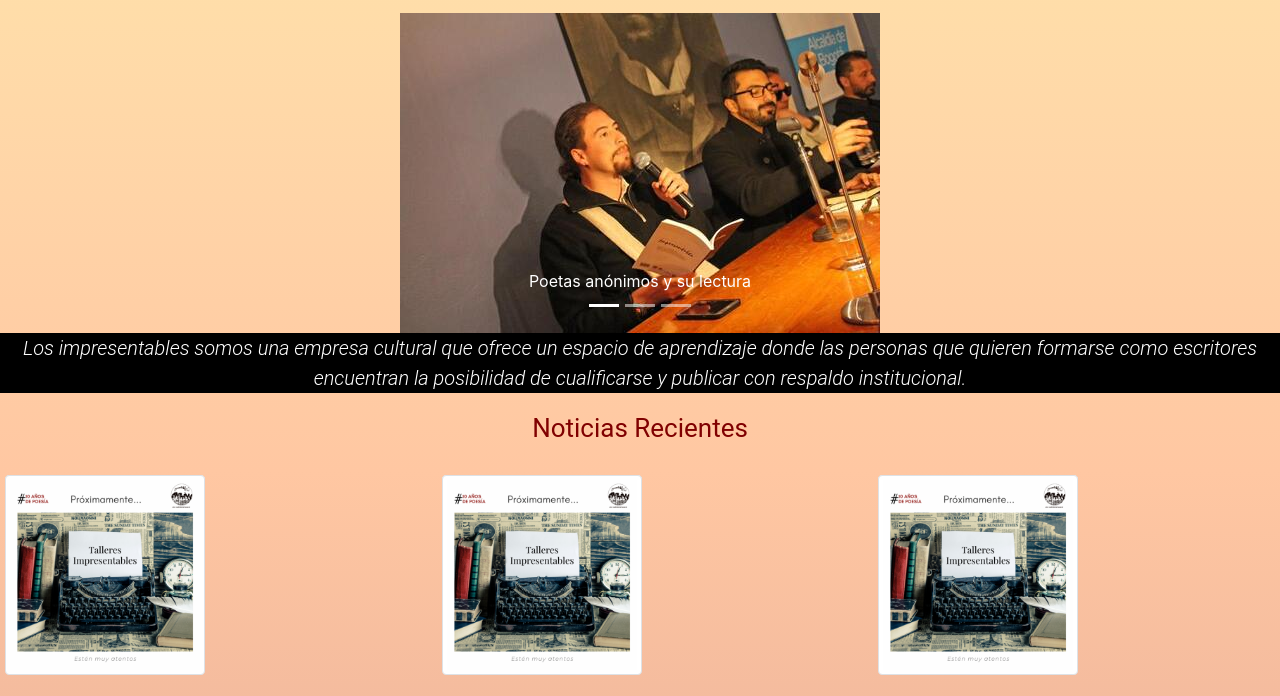
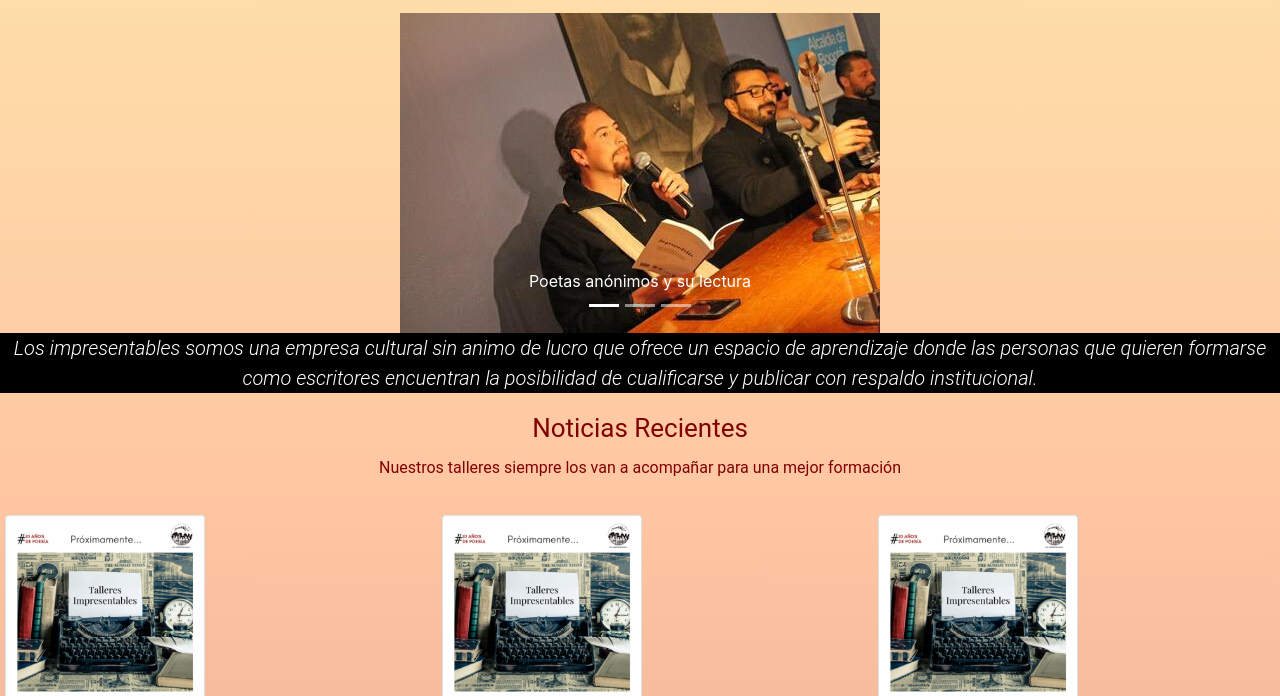
Before and after one commit to Dalivi83/ProyectoCoderHouse, a website: page index.html in a window 1280 px wide. Shown: the part 560-1256 px from the top of the page. Drawn offline with nearby package versions, Linux system fonts and the light colour scheme.

Commit message:
se agrego texto que presenta los talleres en noticias

```diff
--- a/index.html
+++ b/index.html
@@ -93,13 +93,14 @@
                 <div class="row ">
                     <div class="col align-items-start ">
                         <div class="frase ">
-                            <p class="lead font-italic text-white center ">Los impresentables somos una empresa cultural que ofrece un espacio de aprendizaje donde las personas que quieren formarse como escritores encuentran la posibilidad de cualificarse y publicar con respaldo institucional.</p>
+                            <p class="lead font-italic text-white center ">Los impresentables somos una empresa cultural sin animo de lucro que ofrece un espacio de aprendizaje donde las personas que quieren formarse como escritores encuentran la posibilidad de cualificarse y publicar con respaldo institucional.</p>
                         </div>
                     </div>
                 </div>
                 <div class="row ">
-                    <div class="col ">
+                    <div class="col align-items-center ">
                         <h2 class="h2 text-capitalize section_contenido--titulo2 ">Noticias Recientes</h2>
+                        <p class="center ">Nuestros talleres siempre los van a acompañar para una mejor formación</p>
                     </div>
                 </div>
                 <section>
@@ -154,7 +155,7 @@
                         <div class="col-4 ">
                         <h3 class="text-center ">Círculo de lectura</h3>
                             <p class="small ">La dinámica es leer a dos autoras en 1 mes, un texto narrativo y uno de poesía: la idea es dedicarle 15 días a la obra narrativa y 15 días a la de poesía. Cada mes renovaremos el título y la autora; sin embargo, no se espante, esto no quiere decir que tiene que leer sin comprender o disfrutar. Puede tomarse su tiempo, pero siempre y cuando avance en los títulos. Este año leeremos a escritoras del continente americano. Espero que disfruten de este acercamiento a la literatura escrita por mujeres.</p>
-                            <button class="btn btn-info " type="button " onclick="javascript:void(window.open( 'pages/circuloDeLectura.html')); " title="Leer mas ">Leer mas...</button>
+                            <button class="btn btn-info " type="button " onclick="javascript:void(window.open( 'pages/circuloDeLecturagit.html')); " title="Leer mas ">Leer mas...</button>
                         </div>
                       </div>
                   </div>
```
